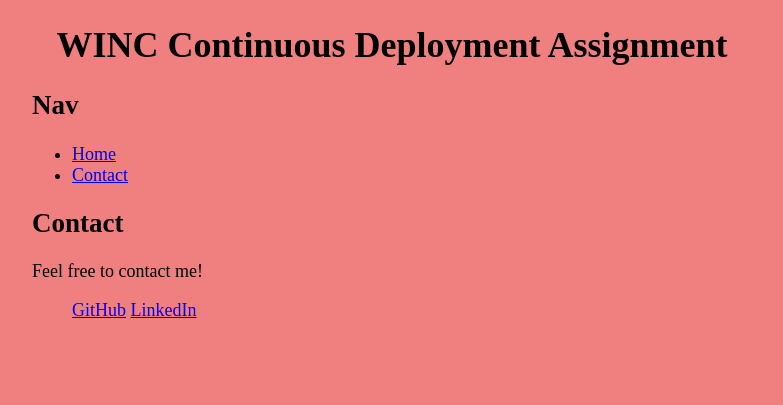
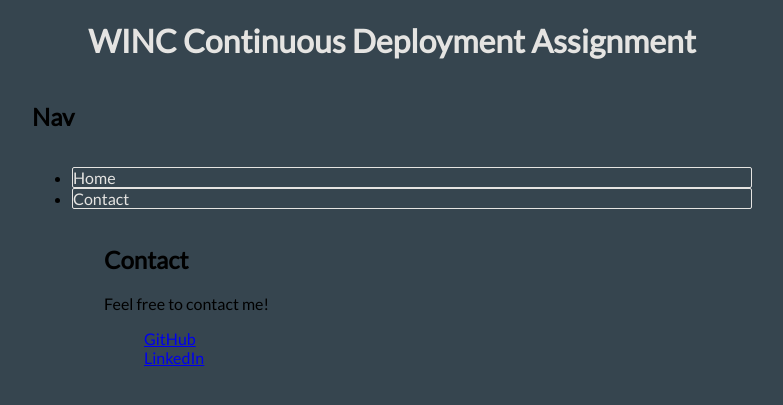
Before and after one commit to Mark-NB/winc-backend-final, a Flask app: page /contact in a window 1280 px wide. Shown: the top 405 px of the page, without its empty margins (248-1031 px from the left). Run offline with Flask 2, Linux system fonts and the light colour scheme.

Commit message:
readme and html changes

```diff
--- a/static/style.css
+++ b/static/style.css
@@ -1,18 +1,44 @@
 body {
     margin: 0 auto;
     max-width: 720px;
-    font-size: 18px;
-    background-color: lightcoral
+    background-color: #36454F;
+    font-family: 'Lato', sans-serif;
 }
 
 h1 {
     text-align: center;
+    color: #E5E4E2;
 }
 
-.largeText {
-    font-size: 24px;
+nav {
+    display: flex;
+    flex-direction: column;
+    justify-content: flex-end;
 }
 
-.boldText {
-    font-weight: bold;
+#nav-list {
+    display: flex;
+    flex-direction: column;
+    justify-content: flex-end;
 }
+
+#nav-list li {
+    border: 1px solid #E5E4E2;
+    border-radius: 2px;
+}
+
+#nav-list a {
+    color: #E5E4E2;
+    text-decoration: none;
+}
+
+main {
+    margin: auto;
+    max-width: 80%;
+}
+
+#contact-list {
+    display: flex;
+    flex-direction: column;
+    justify-content: space-around;
+}
--- a/templates/base.html
+++ b/templates/base.html
@@ -4,17 +4,24 @@
 <head>
     <meta charset="utf-8" />
     <meta name="viewport" content="width=device-width, initial-scale=1">
+    <link rel="preconnect" href="https://fonts.googleapis.com">
+    <link rel="preconnect" href="https://fonts.gstatic.com" crossorigin>
+    <link href="https://fonts.googleapis.com/css2?family=Lato&display=swap" rel="stylesheet">
     <link rel="stylesheet" type="text/css" href="{{ url_for('static', filename='style.css') }}" />
     <title>{{ pagename }}</title>
 </head>
 
 <body>
-    <h1>WINC Continuous Deployment Assignment</h1>
-    <h2>Nav</h2>
-    <ul>
-        <li><a href="/home">Home</a></li>
-        <li><a href="/contact">Contact</a></li>
-    </ul>
+    <header>
+        <h1>WINC Continuous Deployment Assignment</h1>
+        <nav>
+            <h2>Nav</h2>
+            <ul id="nav-list">
+                <li><a href="/home">Home</a></li>
+                <li><a href="/contact">Contact</a></li>
+            </ul>
+        </nav>
+    </header>
     {% block content %}
     {% endblock %}
 </body>
--- a/templates/contact.html
+++ b/templates/contact.html
@@ -1,9 +1,11 @@
 {% extends "base.html" %}
 {% block content %}
-<h2>Contact</h2>
-<p>Feel free to contact me!</p>
-<ul>
-    <a href="https://github.com/Mark-NB">GitHub</a>
-    <a href="https://www.linkedin.com/in/mark-rog/">LinkedIn</a>
-</ul>
+<main>
+    <h2>Contact</h2>
+    <p>Feel free to contact me!</p>
+    <ul id="contact-list">
+        <a href="https://github.com/Mark-NB">GitHub</a>
+        <a href="https://www.linkedin.com/in/mark-rog/">LinkedIn</a>
+    </ul>
+</main>
 {% endblock content %}
--- a/templates/index.html
+++ b/templates/index.html
@@ -1,5 +1,7 @@
 {% extends "base.html" %}
 {% block content %}
-<h2>Home</h2>
-<p>This (rather empty) site was uploaded to the server automaticaly after a git commit push!</p>
+<main>
+    <h2>Home</h2>
+    <p>This (rather empty) site was uploaded to the server automaticaly after a git commit push!</p>
+</main>
 {% endblock content %}
```
Also changed, not shown: readme.md.
